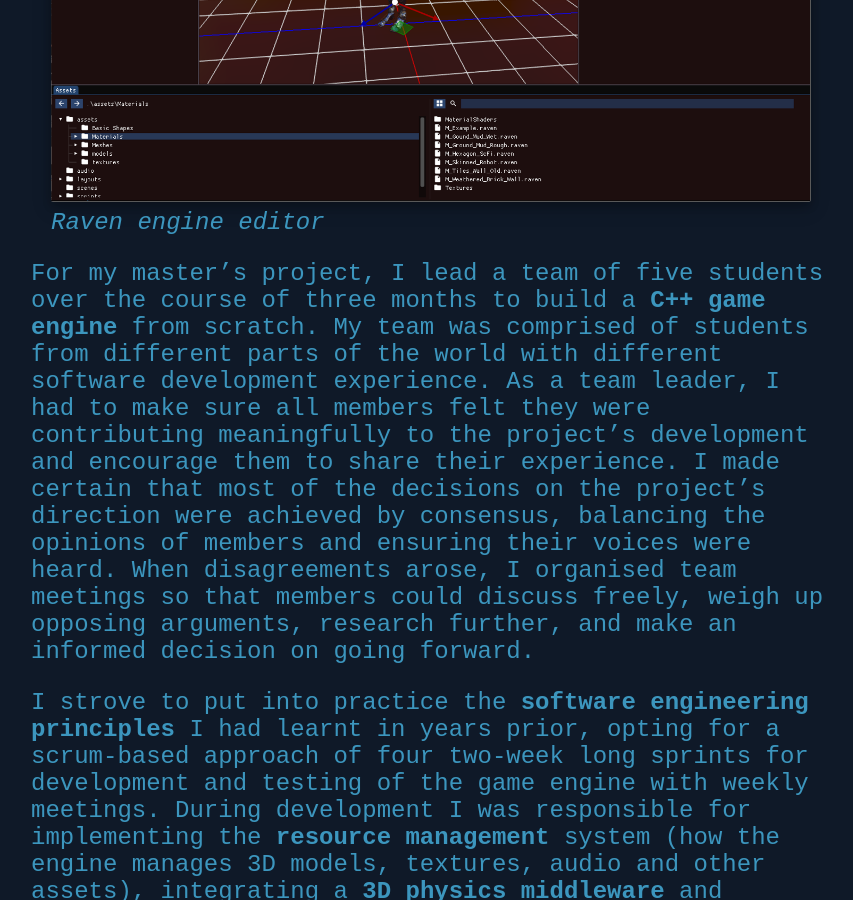
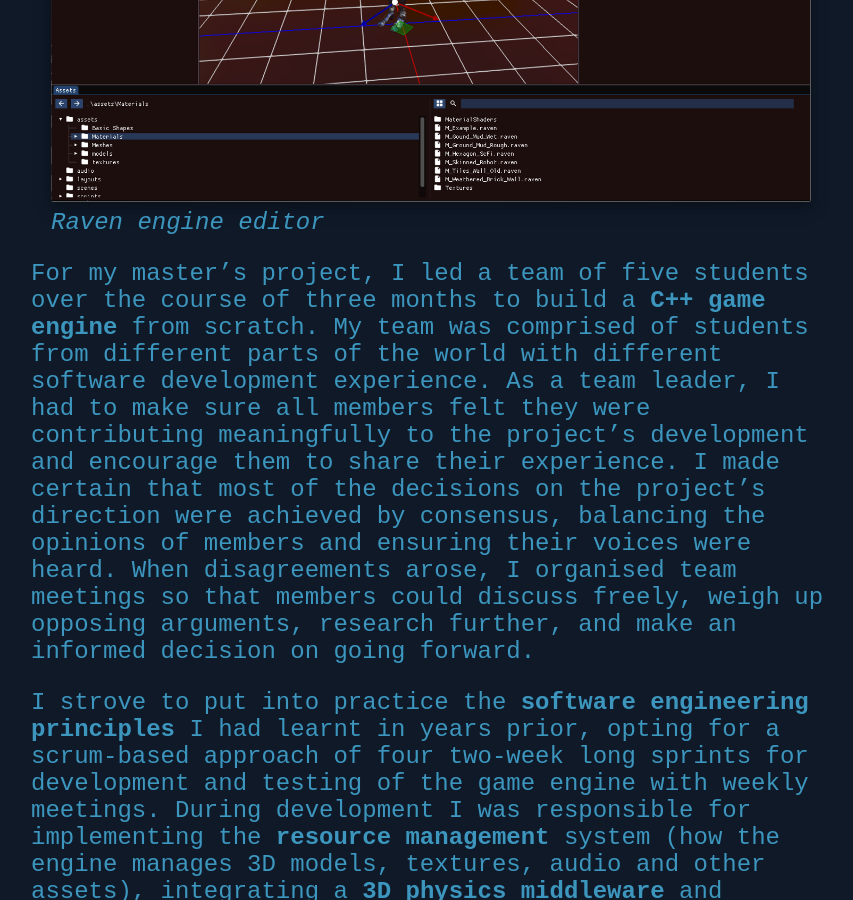
Before and after one commit to TMoCo/TMoCo.github.io, a Jekyll site: the page built from pages/portfolio/RavenEngine.markdown, in a window 1280 px wide and 900 px high, scrolled down 626 px. Shown: the whole window, without its empty margins (209-1062 px from the left). Built offline with Jekyll 4.4.1, drawn with Linux system fonts in a browser that asks for light colours.

Commit message:
typo fix

```diff
--- a/pages/portfolio/RavenEngine.markdown
+++ b/pages/portfolio/RavenEngine.markdown
@@ -5,14 +5,14 @@
 permalink: "/Raven_Engine/"
 repo: "RavenEngine"
 order: 0
-excerpt: I lead a 5-person team to build a C++ game engine from scratch.
+excerpt: I led a 5-person team to build a C++ game engine from scratch.
 ---
 
 
 <!-- main content -->
 {% include captioned_image.html src='assets/RavenEngineEditor.png' alt='Raven engine editor' caption='Raven engine editor' %}
 
-For my master's project, I lead a team of five students over the course of three months to build a **C++ game engine** from scratch.
+For my master's project, I led a team of five students over the course of three months to build a **C++ game engine** from scratch.
 My team was comprised of students from different parts of the world with different software development experience. As a team leader, I had to make sure all members felt they were contributing meaningfully to the project's development and encourage them to share their experience. I made certain that most of the decisions on the project's direction were achieved by consensus, balancing the opinions of members and ensuring their voices were heard. When disagreements arose, I organised team meetings so that members could discuss freely, weigh up opposing arguments, research further, and make an informed decision on going forward.
 
 I strove to put into practice the **software engineering principles** I had learnt in years prior, opting for a scrum-based approach of four two-week long sprints for development and testing of the game engine with weekly meetings. During development I was responsible for implementing the **resource management** system (how the engine manages 3D models, textures, audio and other assets), integrating a **3D physics middleware** and implementing some of the **engine editor's GUI**.
```
